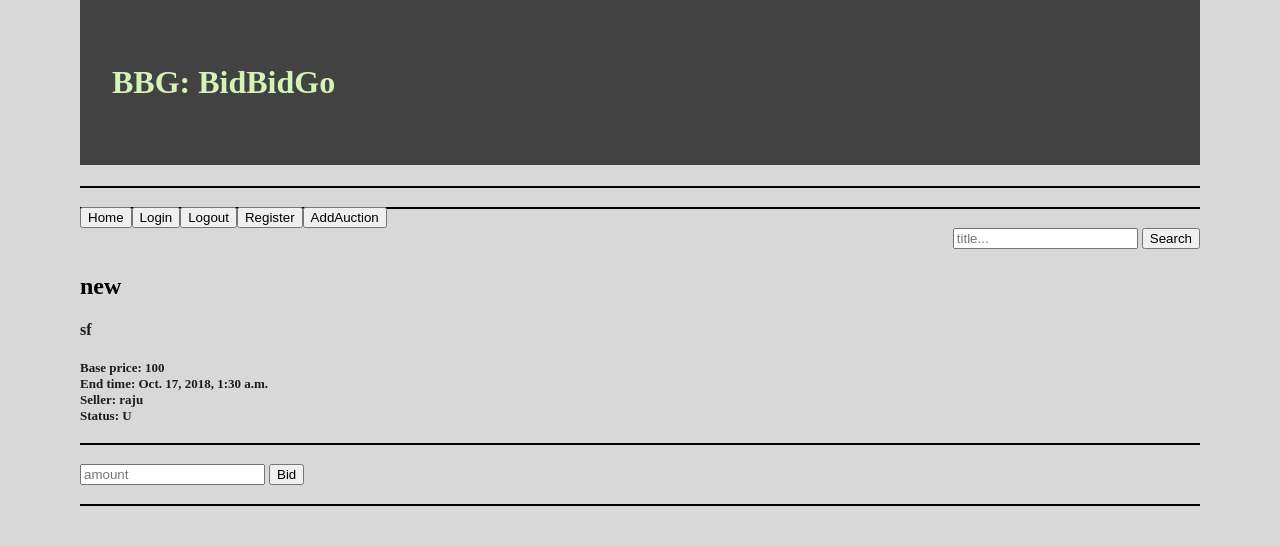
After one commit to AshishS18/AuctionSite, a Django app: page /auction/10/ in a window 1280 px wide. The commit adds this page. Shown: the top 545 px of the page. Run offline with Django 3.2, Linux system fonts and the light colour scheme; data comes from the database, SQL or seed files in the repository; both versions use the stored data as it was after the commit.

Commit message:
add bid section

```diff
--- a/auc/settings.py
+++ b/auc/settings.py
@@ -106,7 +106,7 @@ AUTH_PASSWORD_VALIDATORS = [
 
 LANGUAGE_CODE = 'en-us'
 
-TIME_ZONE = 'UTC'
+TIME_ZONE = 'Asia/Kolkata'
 
 USE_I18N = True
 
--- a/auc/urls.py
+++ b/auc/urls.py
@@ -28,8 +28,10 @@ urlpatterns = [
     url(r'^login/$', views.login_view, name='login'),
     url(r'^logout/$', views.logout_view, name='logout'),
     url(r'^addauction/$', views.add_auction, name='addauction'),
-    url(r'^saveauction/$', views.save_auction, name='saveauction'),
+    # url(r'^saveauction/$', views.save_auction, name='saveauction'),
     url(r'^productadded/$', views.add_auction, name='productadded'),
+    url(r'^auction/(?P<id>\w+)/$', views.view_auction),
+    url(r'^bidauction/(?P<id>\w+)/$', views.bid_auction, name='bidauction'),
     path('admin/', admin.site.urls),
 
 
--- a/auction/models.py
+++ b/auction/models.py
@@ -9,6 +9,12 @@ class auction(models.Model):
         ('MUM', 'Mumbai'),
         ('DL', 'Delhi'),
     )
+    status = (
+        ('A', 'Active'),
+        ('U', 'Upcoming'),
+        ('F', 'Finished'),
+    )
+
     title = models.CharField(max_length=150)
     description = models.TextField()
     base_price = models.IntegerField()
@@ -17,8 +23,9 @@ class auction(models.Model):
     end_time = models.DateTimeField()
     seller = models.ForeignKey(User, on_delete=models.CASCADE)
     location = models.CharField(max_length=3)
+    status = models.CharField(max_length=1, default='A')
 
-    def __unicode__(self):
+    def __str__(self):
         return self.title
 
     class Meta:
--- a/auction/templates/add_auction.html
+++ b/auction/templates/add_auction.html
@@ -1,12 +1,11 @@
 {% extends "base.html" %}
-{% load i18n %}
 
-<h2>{% trans "Add Auction" %}</h2>
+<h2>Add Auction</h2>
 
 {% block content %}
        <strong>{{ msg }}</strong>
 
-<p><b>{% trans "Add Auction" %}</b></p>
+<p><b>Add Auction</b></p>
   {% if error%}
   <p> <b>{{ error }}</b> </p>
     {% endif %}
--- /dev/null
+++ b/auction/templates/auction.html
@@ -0,0 +1,26 @@
+{% extends "base.html" %}
+{% block content %}
+   <strong>{{ msg }}</strong>
+
+<h2>{{ auctioneer.title }}</h2>
+<h4>{{ auctioneer.description }}</h4>
+<font size="2"><p><b>Base price: {{ auctioneer.base_price }}<br>
+End time: {{ auctioneer.end_time }}<br>
+Seller: {{ auctioneer.seller.username }}<br>
+Status: {{ auctioneer.status }}</b></p></font>
+
+{% if bb %}<FONT COLOR="#FF0000"><h4>Actual bid: {{ bb.amount }}, user: {{ bb.user }}</h4></FONT>{% endif %}
+
+<div style="text-align: left;">
+<h3></h3>
+    <form action="/bidauction/{{ auctioneer.id }}/" method="POST">
+    {% csrf_token %}
+    <input type="search" title='am' id='am' name='am' placeholder="amount">
+    <input type="submit" value="Bid">
+</form>
+
+<h3></h3>
+</div>
+
+
+{% endblock %}
--- a/auction/templates/home.html
+++ b/auction/templates/home.html
@@ -11,7 +11,8 @@
 <p>{{ post.description }}</p>
 <font size="1">Base price: {{ post.base_price }} €<br>
     End time: {{ post.end_time }}<br>
-    Seller: {{ post.seller.username }}<br></font>
+    Seller: {{ post.seller.username }}<br>
+    Status: {{ post.status }}<br></font>
 
 {% endfor %}
 {% endblock %}
--- a/auction/views.py
+++ b/auction/views.py
@@ -1,12 +1,43 @@
 from django.shortcuts import render
-from .models import auction
+from .models import auction, bid
 from django.contrib.auth import authenticate, login, logout
 from .forms import UserCreateForm, createAuction, confAuction
 from datetime import datetime, timezone
-import dateutil.parser
+import pytz
+
+def home(request):
+    #changing status and is_winning
+    auctions = auction.objects.all()
+    current_time = datetime.now(pytz.timezone('Asia/Kolkata'))
+    for auc in auctions:
+        if auc.start_time > current_time:
+            auc.status = 'U'
+            auc.save()
+        if (auc.end_time > current_time) and (auc.start_time < current_time) and auc.status != 'A':
+            auc.status = 'A'
+            auc.save()
+        if (auc.end_time < current_time) and auc.status == 'A':
+            auc.is_winning = 'F'
+            auc.save()
+
+    bids = bid.objects.all()
+    for b in bids:
+        for a in bids:
+            if (b.auctioneer == a.auctioneer and a != b):
+                if (b.is_winning == True and a.is_winning == True):
+                    if (b.amount > a.amount):
+                        a.is_winning = False
+                        a.save()
+                    else:
+                        b.is_winning = False
+                        b.save()
+        if (b.amount < b.auctioneer.base_price):
+            b.amount = b.auctioneer.base_price + 1
+            b.save()
+        if (b.user == b.auctioneer.seller):
+            b.delete()
 
 
-def home(request):
     posts = auction.objects.all()
     return render(request, "home.html", {'posts': posts})
 
@@ -87,49 +118,123 @@ def add_auction(request):
                             location=location)
                 a.save()
                 d = end_time
-                if (d - datetime.now(timezone.utc)).total_seconds() < 86400:
+                if (d - datetime.now(pytz.timezone('Asia/Kolkata'))).total_seconds() < 86400:
                     print('hitted')
-                    message = "The minimum duration of an auction is 24hours. You have to change the deadline."
+                    message = "The minimum duration of an auction is 24hours. You have to change the end time."
                     form = createAuction()
                     return render(request, 'add_auction.html', {'msg': message, 'form': form})
 
                 # form = confAuction()
                 # return render(request, 'confirm_auction.html', {'form': form, "title": title, "description": description, "end_time": end_time, "base_price": base_price, "start_time": start_time, "location": location})
-
                 message = "New auction has been saved"
                 return render(request, 'product_added.html', {'message': message})
-
             else:
                 form = createAuction()
-                return render(request, 'add_auction.html', {'form' : form, "error" : "Not valid data"},
-                                    )
+                return render(request, 'add_auction.html', {'form' : form, "error" : "Not valid data"})
     else:
         message = "You have to log in first"
         posts = auction.objects.all()
         return render(request, "home.html", {'msg': message, 'posts': posts})
 
 
-def save_auction(request):
+# def save_auction(request):
+#     if request.user.is_authenticated:
+#         option = request.POST.get('option', '')
+#         if option == 'Yes':
+#             new_title = request.POST['title']
+#             new_description = request.POST['description']
+#             new_end_time = dateutil.parser.parse(request.POST.get('end_time'))
+#             new_base_price = request.POST['base_price']
+#             new_seller = request.user
+#             new_start_time = dateutil.parser.parse(request.POST.get('start_time'))
+#             new_location = request.POST.get('location')
+#             a = auction(title=new_title, description=new_description, end_time=new_end_time, base_price=new_base_price, seller=new_seller, start_time=new_start_time, location=new_location)
+#             a.save()
+#             # send_mail('New auction created.', "Your new auction has been created successfully.", 'no_repli@yaas.com', [request.user.email,], fail_silently=False)
+#             message = "New auction has been saved and a confirmation email has been sent to your email."
+#             return render('product_added.html', {'message' : message})
+#         else:
+#             error = "Auction is not saved"
+#             form = createAuction()
+#             return render('add_auction.html', {'form' : form, 'error' : error})
+#     else:
+#         message = "You have to log in first"
+#         posts = auction.objects.all()
+#         return render("home.html", {'msg': message, 'posts': posts})
+
+
+def bid_auction(request, id):
+
     if request.user.is_authenticated:
-        option = request.POST.get('option', '')
-        if option == 'Yes':
-            new_title = request.POST['title']
-            new_description = request.POST['description']
-            new_end_time = dateutil.parser.parse(request.POST.get('end_time'))
-            new_base_price = request.POST['base_price']
-            new_seller = request.user
-            new_start_time = dateutil.parser.parse(request.POST.get('start_time'))
-            new_location = request.POST.get('location')
-            a = auction(title=new_title, description=new_description, end_time=new_end_time, base_price=new_base_price, seller=new_seller, start_time=new_start_time, location=new_location)
-            a.save()
-            # send_mail('New auction created.', "Your new auction has been created successfully.", 'no_repli@yaas.com', [request.user.email,], fail_silently=False)
-            message = "New auction has been saved and a confirmation email has been sent to your email."
-            return render('product_added.html', {'message' : message})
+        if request.method == 'POST':
+            amount = request.POST['am']
+            auctions = auction.objects.filter(id=id)
+            if auctions:
+                auctions = auction.objects.get(id=id)
+            else:
+                msg = "Auction not found"
+                return render(request, "auction.html", {'msg': msg})
+
+            if auctions.status != 'A':
+                msg = "Auction not active"
+                return render(request, "auction.html", {'auctioneer':auctions, 'msg': msg})
+            if request.user == auctions.seller:
+                msg = "Can not bid on your own auction"
+                return render(request, "auction.html", {'auctioneer':auctions, 'msg': msg})
+            if auctions.base_price > float(amount) or (float(amount) - auctions.base_price < 1):
+                msg = "Amount have to be at least 1 greater than minimum price."
+                return render(request, "auction.html", {'auctioneer':auctions, 'msg': msg})
+
+            prev_bid_wining = bid.objects.filter(is_winning=True, auctioneer=auctions)
+            if prev_bid_wining:
+                prev_bid_wining = bid.objects.filter(is_winning=True, auctioneer=auctions).get()
+
+            if prev_bid_wining:
+                if prev_bid_wining.user == request.user:
+                    msg = "You are already wining this auction."
+                    return render(request, "auction.html", {'auctioneer':auctions,'bb':prev_bid_wining, 'msg': msg})
+
+                if float(amount) - prev_bid_wining.amount < 1:
+                    msg = "Bid has to be at atleast 1 greater than previous bids."
+                    return render("auction.html", {'auctioneer':auctions,'bb':prev_bid_wining, 'msg': msg})
+
+                prev_bid_wining.is_winning = False
+                prev_bid_wining.save()
+
+            b = bid(user=request.user, amount=amount, auctioneer=auctions, is_winning=True)
+            b.save()
+
+            msg = "Bid saved sucesfully."
+            return render(request, "auction.html", {'auctioneer':auctions,'bb':b, 'msg': msg})
+
         else:
-            error = "Auction is not saved"
-            form = createAuction()
-            return render('add_auction.html', {'form' : form, 'error' : error})
+            auctions = auction.objects.filter(id=id)
+            if auctions:
+                auctions = auction.objects.get(id=id)
+            else:
+                msg = "Auction not found"
+                return render(request, "auction.html", {'msg': msg})
+
+            b = bid.objects.filter(is_winning=True, auctioneer=auctions)
+            if b:
+                b = bid.objects.filter(is_winning=True, auctioneer=auctions).get()
+            return render(request, "auction.html", {'auctioneer':auctions, 'bb':b})
+
     else:
         message = "You have to log in first"
         posts = auction.objects.all()
-        return render("home.html", {'msg': message, 'posts': posts})
+        return render(request, "home.html", {'msg': message, 'posts': posts})
+
+
+def view_auction(request, id):
+    auctioneer = auction.objects.filter(id = id)
+    if auctioneer:
+        auctioneer = auction.objects.get(id = id)
+        bb = bid.objects.filter(is_winning=True, auctioneer=auctioneer)
+        if bb:
+            bb = bid.objects.filter(is_winning=True, auctioneer=auctioneer).get()
+        return render(request, "auction.html", {'auctioneer': auctioneer, 'bb': bb})
+    else:
+        message = "Auction not found."
+        posts = auction.objects.all()
+        return render(request, "home.html", {'msg': message, 'posts': posts})
```
Also changed, not shown: auction/migrations/0003_auction_status.py (added), db.sqlite3.
